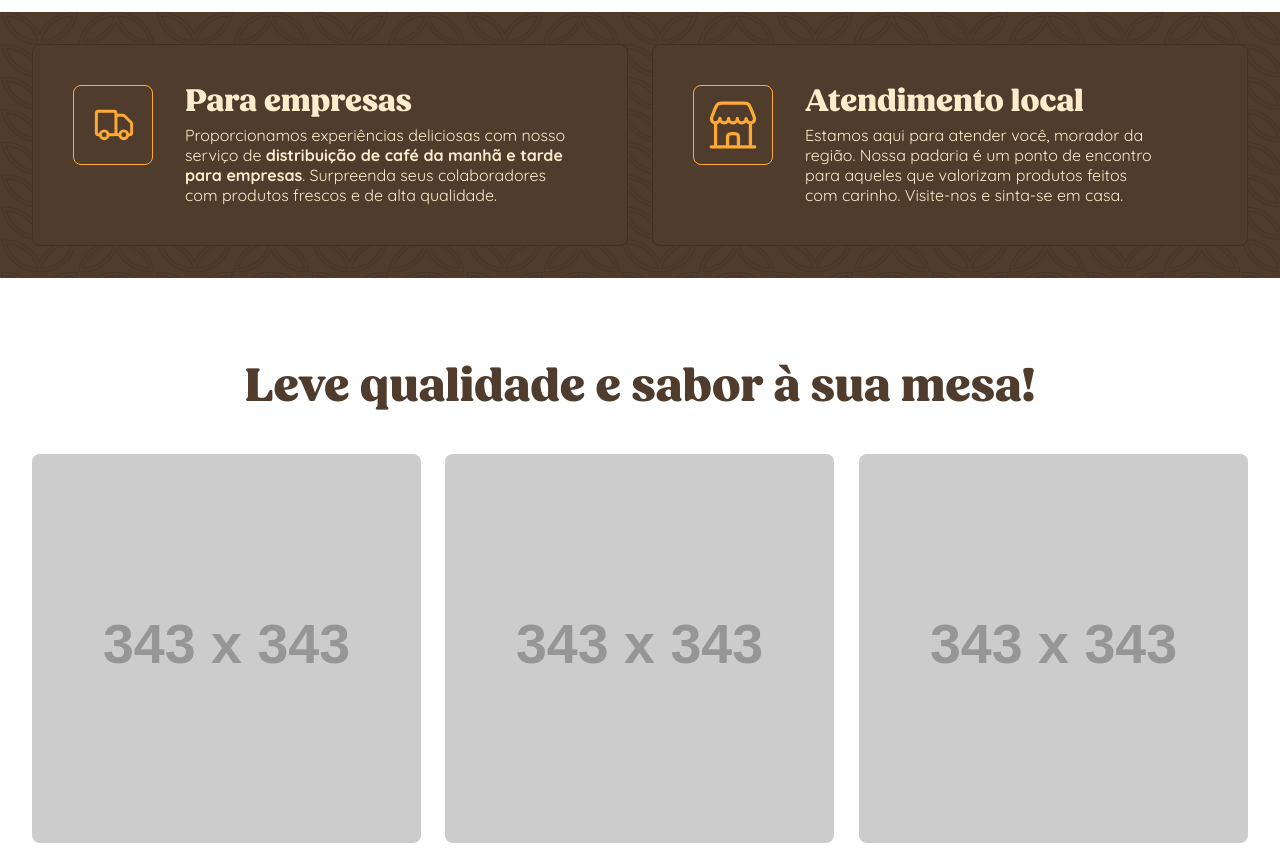
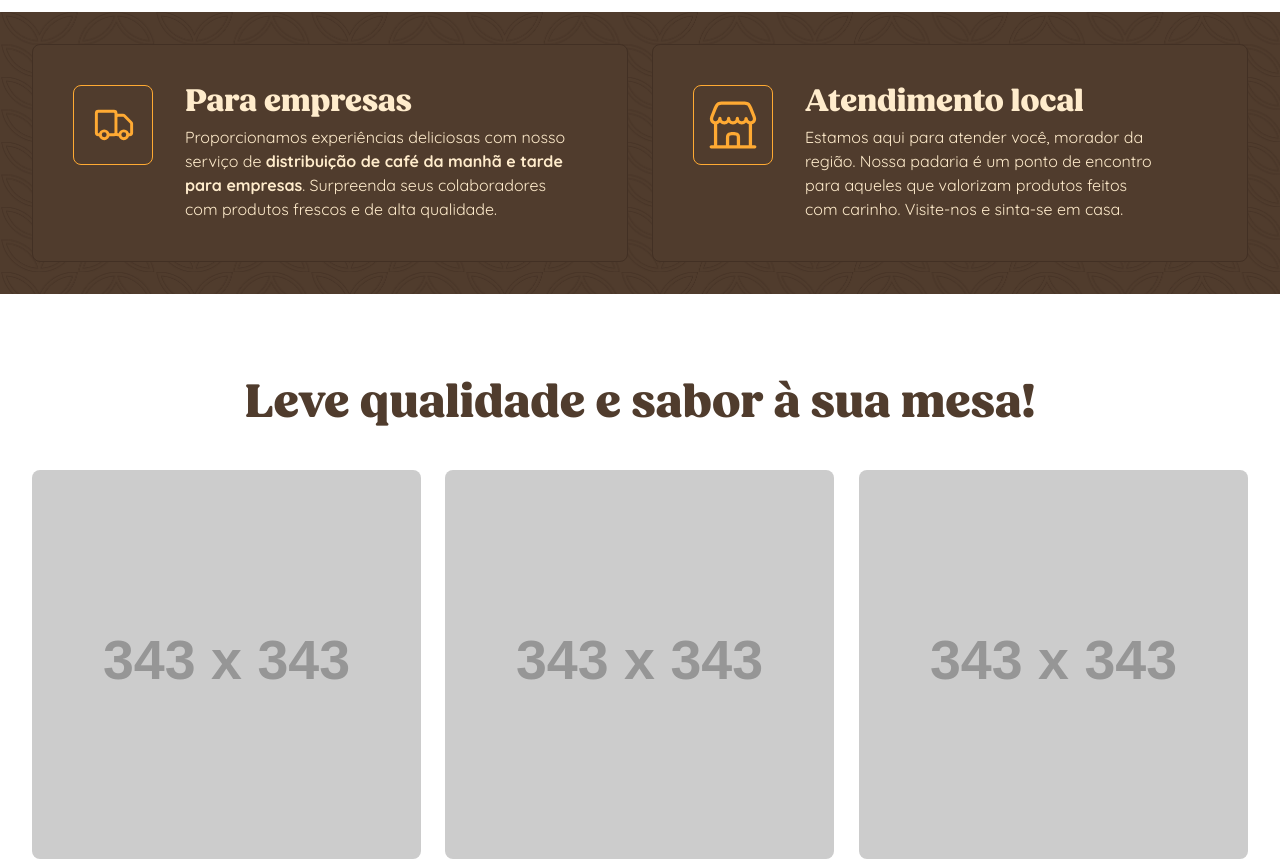
Before and after one commit to andrevandal/bellypao.com.br, an Astro site: page / in a window 1280 px wide. Shown: the part 1140-2004 px from the top of the page. Built offline with nearby package versions, Linux system fonts and the light colour scheme; Astro itself is replaced by a stand-in of ours; no server answers.

Commit message:
fix: servicos paragraph leading

```diff
--- a/src/pages/index.astro
+++ b/src/pages/index.astro
@@ -120,7 +120,7 @@ const schema = {
         <h3 class='font-fields font-extrabold text-[2rem] leading-8 mb-2'>
           Para empresas
         </h3>
-        <p class='text-base leading-5 text-balance'>
+        <p class='text-base leading-6 text-balance'>
           Proporcionamos experiências deliciosas com nosso serviço de <strong
             >distribuição de café da manhã e tarde para empresas</strong
           >. Surpreenda seus colaboradores com produtos frescos e de alta
@@ -138,7 +138,7 @@ const schema = {
         <h3 class='font-fields font-extrabold text-[2rem] leading-8 mb-2'>
           Atendimento local
         </h3>
-        <p class='text-base leading-5 text-balance'>
+        <p class='text-base leading-6 text-balance'>
           Estamos aqui para atender você, morador da região. Nossa padaria é um
           ponto de encontro para aqueles que valorizam produtos feitos com
           carinho. Visite-nos e sinta-se em casa.
```
